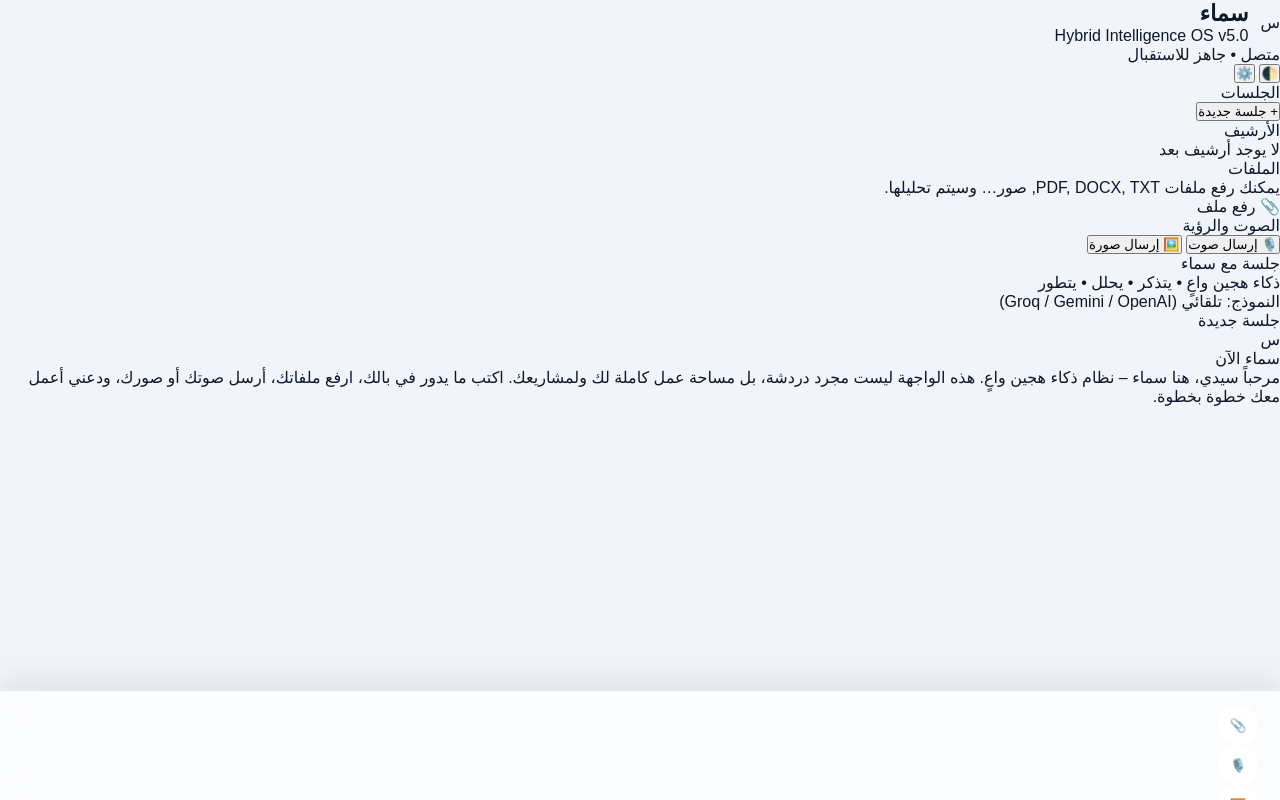
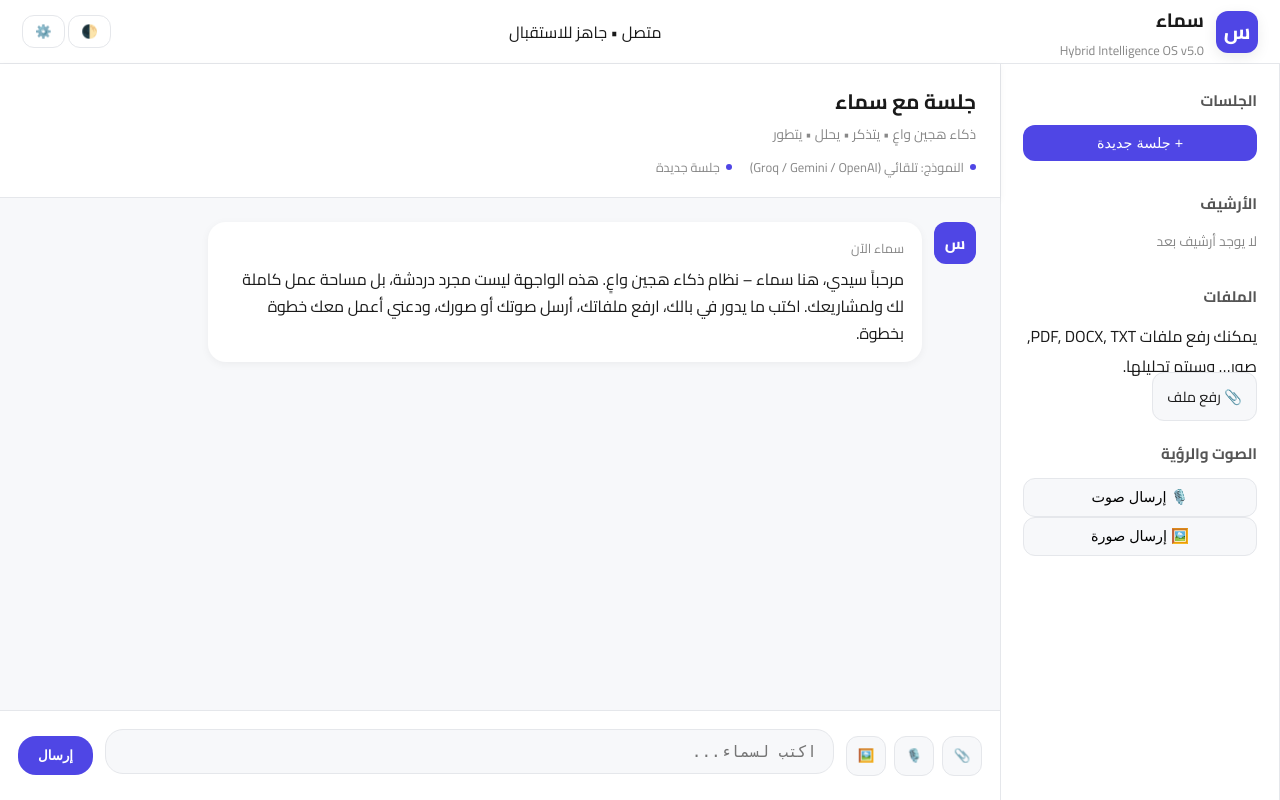
Before and after one commit to aicoogoo-lab/Coogoo-ai, a Python web app: template templates/index.html in a window 1280 px wide. Run offline with Jinja, Linux system fonts and the light colour scheme; the template is opened without the code that fills it, so the values that code supplies are empty.

Commit message:
Refactor CSS variables and layout structure

```diff
--- a/static/style.css
+++ b/static/style.css
@@ -1,7 +1,6 @@
 /* ============================================================
-   Sky OS • Hybrid Intelligence UI
-   style.css — Final Unified Version
-   By Driving & Copilot — 2026
+   SkyOS v5.0 — واجهة احترافية
+   تصميم نظيف، هادئ، يشبه منتجات Notion / Linear / Perplexity
    ============================================================ */
 
 /* ------------------------------
@@ -9,26 +8,31 @@
    ------------------------------ */
 
 :root {
-    --bg: #f1f5f9;
-    --text: #0f172a;
-    --text-muted: #64748b;
-    --primary: #6366f1;
-    --accent: #ec4899;
-    --card: rgba(255,255,255,0.65);
-    --card-strong: rgba(255,255,255,0.85);
-    --border: rgba(0,0,0,0.08);
-    --radius-lg: 14px;
-    --radius-xl: 22px;
-    --shadow-soft: 0 8px 24px rgba(0,0,0,0.08);
+    --bg: #f7f8fa;
+    --bg-alt: #ffffff;
+    --text: #1a1a1a;
+    --text-light: #555;
+    --text-muted: #888;
+    --primary: #4f46e5;
+    --primary-soft: #eef0ff;
+    --border: #e5e7eb;
+    --radius: 12px;
+    --radius-lg: 18px;
+    --shadow: 0 4px 14px rgba(0,0,0,0.08);
+    --shadow-soft: 0 2px 8px rgba(0,0,0,0.05);
 }
 
 body.dark {
-    --bg: #0f172a;
-    --text: #f8fafc;
-    --text-muted: #94a3b8;
-    --card: rgba(15,23,42,0.55);
-    --card-strong: rgba(15,23,42,0.75);
-    --border: rgba(255,255,255,0.08);
+    --bg: #0f1115;
+    --bg-alt: #1a1c20;
+    --text: #f5f5f5;
+    --text-light: #ccc;
+    --text-muted: #999;
+    --primary: #818cf8;
+    --primary-soft: #1f2330;
+    --border: #2a2d33;
+    --shadow: 0 4px 14px rgba(0,0,0,0.4);
+    --shadow-soft: 0 2px 8px rgba(0,0,0,0.25);
 }
 
 /* ------------------------------
@@ -43,100 +47,43 @@ body.dark {
 
 body {
     background: var(--bg);
-    font-family: 'Tajawal', sans-serif;
+    font-family: 'Cairo', sans-serif;
     color: var(--text);
     overflow: hidden;
 }
 
-button {
-    cursor: pointer;
-    font-family: inherit;
+/* Scrollbars */
+::-webkit-scrollbar {
+    width: 8px;
+}
+::-webkit-scrollbar-thumb {
+    background: var(--border);
+    border-radius: 10px;
 }
 
 /* ------------------------------
    LAYOUT
    ------------------------------ */
 
-.app {
+#app-root {
+    height: 100vh;
     display: flex;
-    height: 100vh;
-    width: 100%;
+    flex-direction: column;
 }
 
 /* ------------------------------
-   LEFT PANELS (SESSIONS + TOOLS)
+   TOPBAR
    ------------------------------ */
 
-.panel {
-    width: 300px;
-    background: var(--card);
-    backdrop-filter: blur(20px);
-    border-right: 1px solid var(--border);
-    box-shadow: var(--shadow-soft);
-    padding: 20px;
-    position: fixed;
-    top: 0;
-    bottom: 0;
-    left: -320px;
-    transition: all 0.35s ease;
-    z-index: 50;
-}
-
-.panel.open {
-    left: 0;
-}
-
-.panel h2 {
-    font-size: 1.2rem;
-    margin-bottom: 14px;
-}
-
-.close-panel {
-    position: absolute;
-    top: 14px;
-    right: 14px;
-    background: transparent;
-    border: none;
-    font-size: 1.2rem;
-    color: var(--text-muted);
-}
-
-.session-item {
-    padding: 12px 16px;
-    background: var(--card-strong);
-    border-radius: var(--radius-lg);
-    margin-bottom: 10px;
-    border: 1px solid var(--border);
-    transition: all 0.2s ease;
-}
-
-.session-item.active {
-    border-color: var(--primary);
-    color: var(--primary);
-}
-
-.session-item:hover {
-    transform: translateX(-4px);
-}
-
-/* ------------------------------
-   TOP BAR
-   ------------------------------ */
-
-.top-bar {
-    height: 70px;
-    background: var(--card);
-    backdrop-filter: blur(20px);
+.topbar {
+    height: 64px;
+    background: var(--bg-alt);
     border-bottom: 1px solid var(--border);
     display: flex;
     align-items: center;
     justify-content: space-between;
     padding: 0 22px;
-    position: fixed;
-    top: 0;
-    left: 0;
-    right: 0;
-    z-index: 30;
+    box-shadow: var(--shadow-soft);
 }
 
 .brand {
@@ -145,172 +92,220 @@ button {
     gap: 12px;
 }
 
-.brand-orb {
-    width: 46px;
-    height: 46px;
-    border-radius: 999px;
-    background: linear-gradient(135deg, #6366f1, #ec4899);
-    box-shadow: 0 8px 24px rgba(129,140,248,0.45);
+.brand-logo {
+    width: 42px;
+    height: 42px;
+    border-radius: 12px;
+    background: var(--primary);
+    color: #fff;
+    display: flex;
+    align-items: center;
+    justify-content: center;
+    font-weight: 700;
+    font-size: 1.3rem;
+    box-shadow: var(--shadow);
 }
 
 .brand-title {
-    font-size: 1.4rem;
+    font-size: 1.2rem;
     font-weight: 700;
 }
 
-.top-actions {
+.brand-subtitle {
+    font-size: 0.8rem;
+    color: var(--text-muted);
+}
+
+.topbar-btn {
+    background: var(--bg-alt);
+    border: 1px solid var(--border);
+    padding: 8px 12px;
+    border-radius: var(--radius);
+    cursor: pointer;
+    transition: 0.2s;
+}
+.topbar-btn:hover {
+    background: var(--primary-soft);
+}
+
+/* ------------------------------
+   LAYOUT GRID
+   ------------------------------ */
+
+.layout {
+    flex: 1;
+    display: grid;
+    grid-template-columns: 280px 1fr;
+    height: calc(100vh - 64px);
+}
+
+/* ------------------------------
+   SIDEBAR
+   ------------------------------ */
+
+.sidebar {
+    background: var(--bg-alt);
+    border-left: 1px solid var(--border);
+    border-right: 1px solid var(--border);
+    padding: 22px;
+    overflow-y: auto;
+}
+
+.sidebar-section {
+    margin-bottom: 28px;
+}
+
+.sidebar-title {
+    font-size: 0.95rem;
+    font-weight: 700;
+    margin-bottom: 10px;
+    color: var(--text-light);
+}
+
+.primary-btn,
+.secondary-btn,
+.upload-btn {
+    padding: 10px 14px;
+    border-radius: var(--radius);
+    border: 1px solid var(--border);
+    background: var(--bg);
+    cursor: pointer;
+    transition: 0.2s;
+    font-size: 0.9rem;
+}
+
+.primary-btn {
+    background: var(--primary);
+    color: #fff;
+    border: none;
+}
+.primary-btn:hover {
+    opacity: 0.9;
+}
+
+.secondary-btn:hover,
+.upload-btn:hover {
+    background: var(--primary-soft);
+}
+
+.full-width {
+    width: 100%;
+}
+
+.session-list {
+    display: flex;
+    flex-direction: column;
+    gap: 10px;
+}
+
+.session-empty {
+    font-size: 0.85rem;
+    color: var(--text-muted);
+}
+
+/* ------------------------------
+   MAIN AREA
+   ------------------------------ */
+
+.main {
+    display: flex;
+    flex-direction: column;
+    height: 100%;
+}
+
+/* ------------------------------
+   CHAT HEADER
+   ------------------------------ */
+
+.chat-header {
+    padding: 18px 24px;
+    background: var(--bg-alt);
+    border-bottom: 1px solid var(--border);
+    box-shadow: var(--shadow-soft);
+}
+
+.chat-title {
+    font-size: 1.3rem;
+    font-weight: 700;
+}
+
+.chat-subtitle {
+    font-size: 0.85rem;
+    color: var(--text-muted);
+}
+
+.chat-meta {
+    margin-top: 8px;
+    display: flex;
+    gap: 18px;
+}
+
+.chat-meta-item {
+    font-size: 0.8rem;
+    color: var(--text-muted);
     display: flex;
     align-items: center;
+    gap: 6px;
+}
+
+.dot {
+    width: 6px;
+    height: 6px;
+    background: var(--primary);
+    border-radius: 50%;
+}
+
+/* ------------------------------
+   CHAT WINDOW
+   ------------------------------ */
+
+.chat-window {
+    flex: 1;
+    overflow-y: auto;
+    padding: 24px;
+    background: var(--bg);
+}
+
+.message-row {
+    display: flex;
+    align-items: flex-start;
+    margin-bottom: 22px;
     gap: 12px;
 }
 
-.icon-btn {
-    width: 40px;
-    height: 40px;
-    border-radius: 999px;
-    border: none;
-    background: var(--card-strong);
+.avatar {
+    width: 42px;
+    height: 42px;
+    border-radius: var(--radius);
+    background: var(--primary);
+    color: #fff;
     display: flex;
     align-items: center;
     justify-content: center;
-    color: var(--text-muted);
-    transition: all 0.2s ease;
+    font-weight: 700;
 }
 
-.icon-btn:hover {
-    color: var(--primary);
-    transform: translateY(-2px);
+.user .avatar {
+    background: #444;
 }
 
-/* ------------------------------
-   CHAT AREA
-   ------------------------------ */
-
-.chat-area {
-    position: absolute;
-    top: 70px;
-    bottom: 110px;
-    left: 0;
-    right: 0;
-    overflow: hidden;
+.message-bubble {
+    background: var(--bg-alt);
+    padding: 14px 18px;
+    border-radius: var(--radius-lg);
+    box-shadow: var(--shadow-soft);
+    max-width: 75%;
 }
 
-.messages {
-    height: 100%;
-    overflow-y: auto;
-    padding: 22px 22px 140px;
-    scroll-behavior: smooth;
+.message-header {
+    font-size: 0.8rem;
+    color: var(--text-muted);
+    margin-bottom: 6px;
 }
 
-.message {
-    max-width: 80%;
-    padding: 16px 20px;
-    border-radius: var(--radius-xl);
-    margin-bottom: 16px;
+.message-content {
+    font-size: 1rem;
     line-height: 1.7;
-    font-size: 1rem;
-    box-shadow: var(--shadow-soft);
-    border: 1px solid var(--border);
-    background: var(--card-strong);
-    transition: all 0.2s ease;
-}
-
-.message.user {
-    margin-left: auto;
-    background: linear-gradient(135deg, #6366f1, #ec4899);
-    color: #fff;
-}
-
-.message.assistant {
-    margin-right: auto;
-}
-
-/* ------------------------------
-   TYPING INDICATOR
-   ------------------------------ */
-
-#typing-indicator {
-    opacity: 1;
-    transition: opacity 0.2s ease;
-}
-
-#typing-indicator.hidden {
-    opacity: 0;
-}
-
-/* ------------------------------
-   ARCHIVE
-   ------------------------------ */
-
-#archive-section {
-    margin-top: 20px;
-}
-
-#archive-toggle {
-    background: var(--card-strong);
-    border: 1px solid var(--border);
-    padding: 10px 16px;
-    border-radius: var(--radius-lg);
-    cursor: pointer;
-    display: flex;
-    align-items: center;
-    gap: 10px;
-}
-
-#archive-content {
-    margin-top: 12px;
-    display: none;
-}
-
-#archive-content.open {
-    display: block;
-}
-
-/* ------------------------------
-   SCROLL BUTTONS
-   ------------------------------ */
-
-.scroll-controls {
-    position: fixed;
-    right: 18px;
-    bottom: 120px;
-    display: flex;
-    flex-direction: column;
-    gap: 10px;
-    z-index: 40;
-}
-
-.scroll-btn {
-    width: 40px;
-    height: 40px;
-    border-radius: 999px;
-    border: none;
-    background: rgba(15,23,42,0.85);
-    color: #e2e8f0;
-    display: flex;
-    align-items: center;
-    justify-content: center;
-    cursor: pointer;
-    opacity: 0;
-    pointer-events: none;
-    transform: translateY(6px);
-    transition: all 0.25s ease;
-    box-shadow: 0 12px 30px rgba: #e2e8f0;
-    display: flex;
-    align-items: center;
-    justify-content: center;
-    cursor: pointer;
-    opacity: 0;
-    pointer-events: none;
-    transform: translateY(6px);
-    transition: all 0.25s ease;
-    box-shadow: 0 12px 30px rgba(0,0,0,0.45);
-}
-
-.scroll-btn.visible {
-    opacity: 1;
-    pointer-events: auto;
-    transform: translateY(0);
 }
 
 /* ------------------------------
@@ -318,184 +313,81 @@ button {
    ------------------------------ */
 
 .input-bar {
-    height: 110px;
-    padding: 14px 22px;
-    background: var(--card);
-    backdrop-filter: blur(18px);
+    height: 90px;
+    background: var(--bg-alt);
     border-top: 1px solid var(--border);
-    box-shadow: 0 -10px 30px rgba(0,0,0,0.08);
+    display: flex;
+    align-items: center;
+    padding: 0 18px;
+    gap: 12px;
+}
+
+.input-tools {
+    display: flex;
+    gap: 8px;
+}
+
+.icon-btn {
+    width: 40px;
+    height: 40px;
+    border-radius: var(--radius);
+    border: 1px solid var(--border);
+    background: var(--bg);
+    cursor: pointer;
+    transition: 0.2s;
+}
+.icon-btn:hover {
+    background: var(--primary-soft);
+}
+
+.input-main {
+    flex: 1;
+}
+
+#user-input {
+    width: 100%;
+    border: 1px solid var(--border);
+    border-radius: var(--radius-lg);
+    padding: 12px 16px;
+    font-size: 1rem;
+    resize: none;
+    background: var(--bg);
+}
+
+.send-btn {
+    background: var(--primary);
+    color: #fff;
+    padding: 12px 20px;
+    border-radius: var(--radius-lg);
+    border: none;
+    cursor: pointer;
+    font-weight: 600;
+    transition: 0.2s;
+}
+.send-btn:hover {
+    opacity: 0.9;
+}
+
+/* ------------------------------
+   TOAST
+   ------------------------------ */
+
+#toast-container {
+    position: fixed;
+    bottom: 22px;
+    left: 22px;
     display: flex;
     flex-direction: column;
     gap: 10px;
-    position: fixed;
-    bottom: 0;
-    left: 0;
-    right: 0;
 }
 
-.input-shell {
-    background: var(--card-strong);
-    border-radius: var(--radius-xl);
-    padding: 8px 12px;
-    display: flex;
-    align-items: center;
-    gap: 10px;
-    border: 1px solid var(--border);
-    box-shadow: var(--shadow-soft);
-}
-
-#message-input {
-    flex: 1;
-    border: none;
-    outline: none;
-    background: transparent;
-    font-size: 1rem;
-    color: var(--text);
-}
-
-.send-btn {
-    background: linear-gradient(135deg, #6366f1, #ec4899);
-    color: #fff !important;
-    padding: 10px 18px;
-    border-radius: var(--radius-lg);
-    font-size: 0.9rem;
-    font-weight: 700;
-    border: none;
-    cursor: pointer;
-    box-shadow: 0 12px 30px rgba(129,140,248,0.55);
-}
-
-/* ------------------------------
-   FILE PREVIEW
-   ------------------------------ */
-
-.file-preview {
-    display: flex;
-    flex-wrap: wrap;
-    gap: 8px;
-    max-height: 60px;
-    overflow-y: auto;
-}
-
-.file-pill {
-    display: flex;
-    align-items: center;
-    gap: 8px;
-    background: var(--card-strong);
-    border: 1px solid var(--border);
-    padding: 6px 12px;
-    border-radius: var(--radius-lg);
-    font-size: 0.8rem;
-    color: var(--text-muted);
-}
-
-/* ------------------------------
-   MINI TOC
-   ------------------------------ */
-
-.mini-toc {
-    background: var(--card-strong);
+.toast {
+    background: var(--bg-alt);
     border: 1px solid var(--border);
     padding: 12px 16px;
-    border-radius: var(--radius-lg);
-    margin-bottom: 12px;
-    box-shadow: var(--shadow-soft);
-    font-size: 0.85rem;
-}
-
-.mini-toc-title {
-    font-weight: 700;
-    margin-bottom: 8px;
-    color: var(--primary);
-}
-
-.mini-toc li {
-    padding: 4px 0;
-    cursor: pointer;
-    color: var(--text-muted);
-}
-
-/* ------------------------------
-   COLLAPSE BLOCK
-   ------------------------------ */
-
-.collapse-block {
-    background: var(--card-strong);
-    border: 1px solid var(--border);
-    border-radius: var(--radius-lg);
-    padding: 12px 16px;
-    margin-top: 12px;
-}
-
-.collapse-header {
-    display: flex;
-    align-items: center;
-    justify-content: space-between;
-    cursor: pointer;
-}
-
-.collapse-content {
-    margin-top: 10px;
-    display: none;
-}
-
-.collapse-content.open {
-    display: block;
-}
-
-/* ------------------------------
-   ANCHOR
-   ------------------------------ */
-
-.anchor {
-    padding: 6px 10px;
-    background: rgba(99,102,241,0.12);
-    border-radius: var(--radius-lg);
-    font-size: 0.75rem;
-    color: var(--primary);
-    width: fit-content;
-    margin: 6px 0;
-    cursor: pointer;
-}
-
-/* ------------------------------
-   SYSTEM STATE
-   ------------------------------ */
-
-.system-state {
-    position: fixed;
-    bottom: 14px;
-    left: 14px;
-    padding: 10px 14px;
-    background: var(--card-strong);
-    border: 1px solid var(--border);
-    border-radius: var(--radius-lg);
-    font-size: 0.8rem;
-    color: var(--text-muted);
-    display: flex;
-    align-items: center;
-    gap: 8px;
-    box-shadow: var(--shadow-soft);
-    z-index: 40;
-}
-
-.system-state.connected i {
-    color: #22c55e;
-}
-
-.system-state.thinking i {
-    color: #6366f1;
-    animation: pulseThinking 1.4s infinite;
-}
-
-.system-state.error i {
-    color: #ef4444;
-}
-
-@keyframes pulseThinking {
-    0% { opacity: 0.6; transform: scale(1); }
-    50% { opacity: 1; transform: scale(1.15); }
-    100% { opacity: 0.6; transform: scale(1); }
+    border-radius: var(--radius);
+    box-shadow: var(--shadow);
+    font-size: 0.9rem;
 }
 
 /* ------------------------------
@@ -503,9 +395,10 @@ button {
    ------------------------------ */
 
 @media (max-width: 900px) {
-    .message { max-width: 92%; }
+    .layout {
+        grid-template-columns: 1fr;
+    }
+    .sidebar {
+        display: none;
+    }
 }
-
-@media (max-width: 600px) {
-    .message { max-width: 96%; }
-}
```
